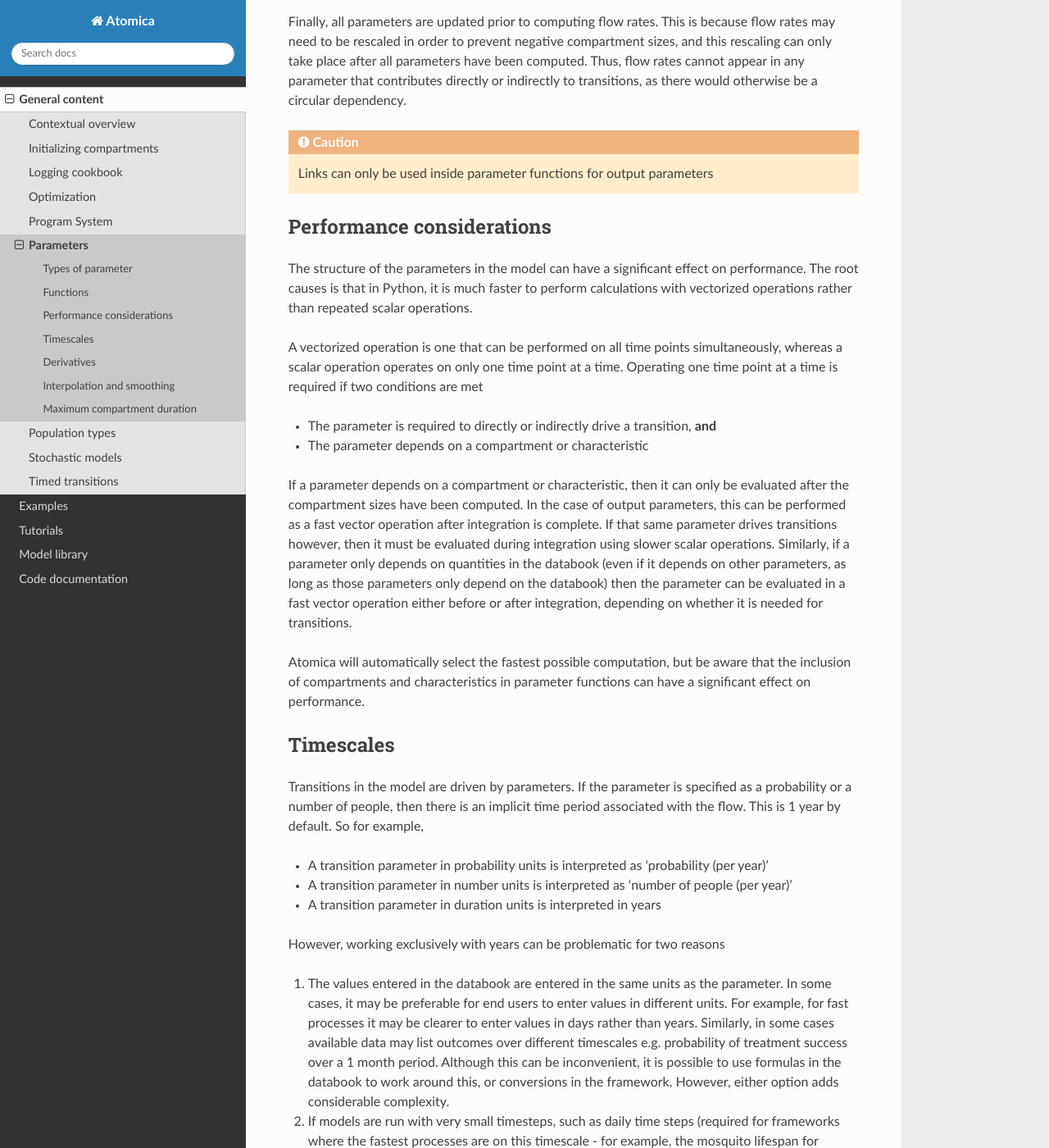
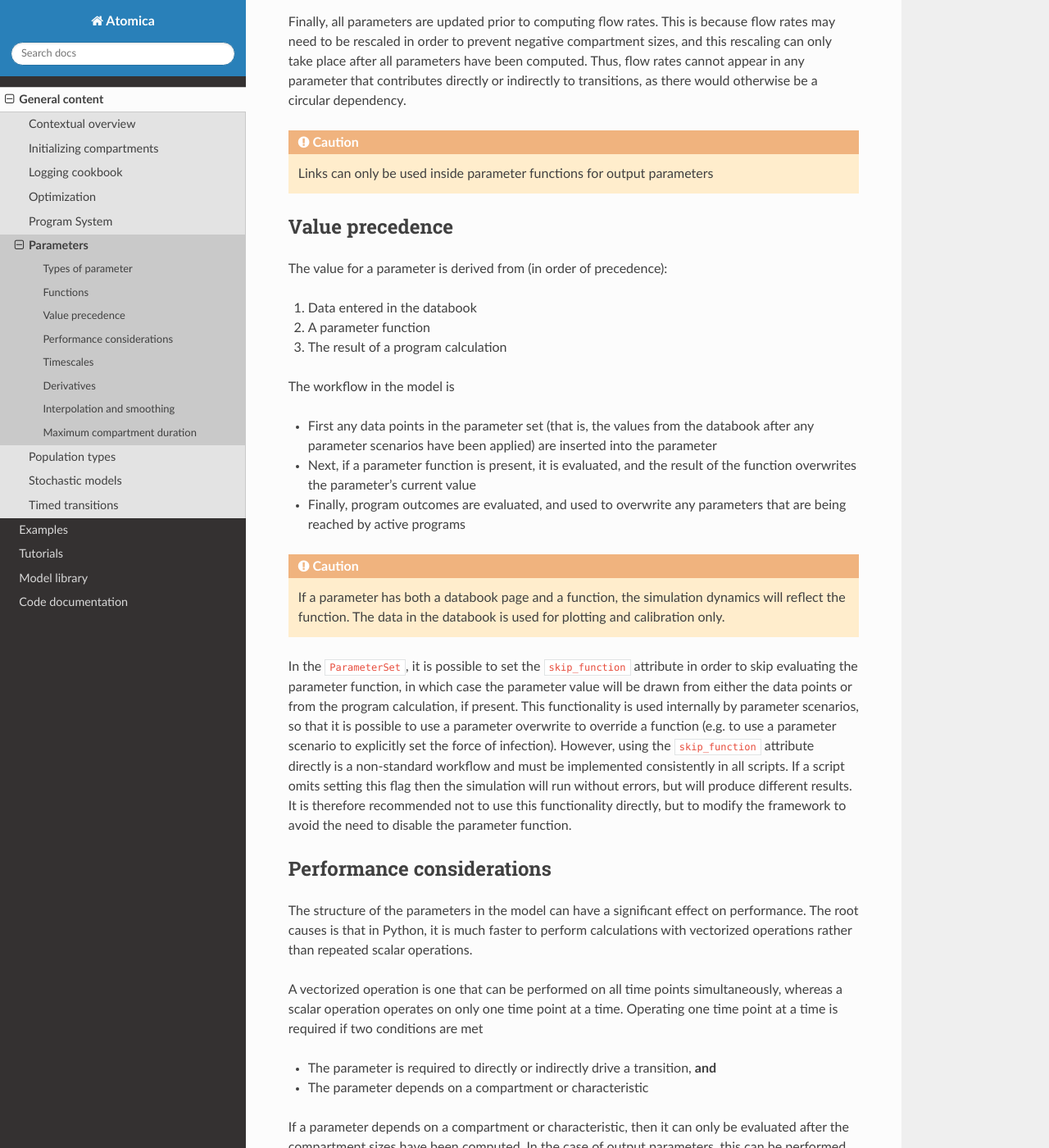
Before and after one commit to atomicateam/atomica, a Sphinx documentation site: the page built from docs/general/Parameters.rst, in a window 1280 px wide and 1400 px high, scrolled down 1348 px. Shown: the whole window at 82% size. Built offline with Sphinx 7.4.7 and the Read the Docs theme 2.0.0, drawn with Linux system fonts in a browser that asks for light colours.

Commit message:
Add parameter precedence, closes #412

```diff
--- a/docs/general/Parameters.rst
+++ b/docs/general/Parameters.rst
@@ -31,6 +31,27 @@ Finally, all parameters are updated prior to computing flow rates. This is becau
 .. caution::
 
     Links can only be used inside parameter functions for output parameters
+
+Value precedence
+****************
+
+The value for a parameter is derived from (in order of precedence):
+
+1. Data entered in the databook
+2. A parameter function
+3. The result of a program calculation
+
+The workflow in the model is
+
+- First any data points in the parameter set (that is, the values from the databook after any parameter scenarios have been applied) are inserted into the parameter
+- Next, if a parameter function is present, it is evaluated, and the result of the function overwrites the parameter's current value
+- Finally, program outcomes are evaluated, and used to overwrite any parameters that are being reached by active programs
+
+.. caution::
+
+    If a parameter has both a databook page and a function, the simulation dynamics will reflect the function. The data in the databook is used for plotting and calibration only.
+
+In the ``ParameterSet``, it is possible to set the ``skip_function`` attribute in order to skip evaluating the parameter function, in which case the parameter value will be drawn from either the data points or from the program calculation, if present. This functionality is used internally by parameter scenarios, so that it is possible to use a parameter overwrite to override a function (e.g. to use a parameter scenario to explicitly set the force of infection). However, using the ``skip_function`` attribute directly is a non-standard workflow and must be implemented consistently in all scripts. If a script omits setting this flag then the simulation will run without errors, but will produce different results. It is therefore recommended not to use this functionality directly, but to modify the framework to avoid the need to disable the parameter function.
 
 Performance considerations
 **************************
```
